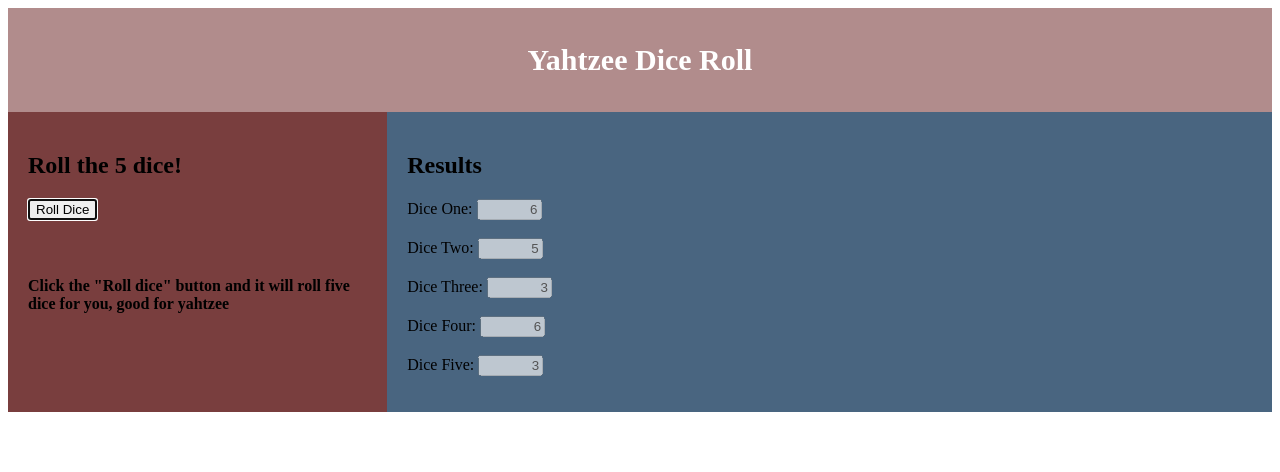
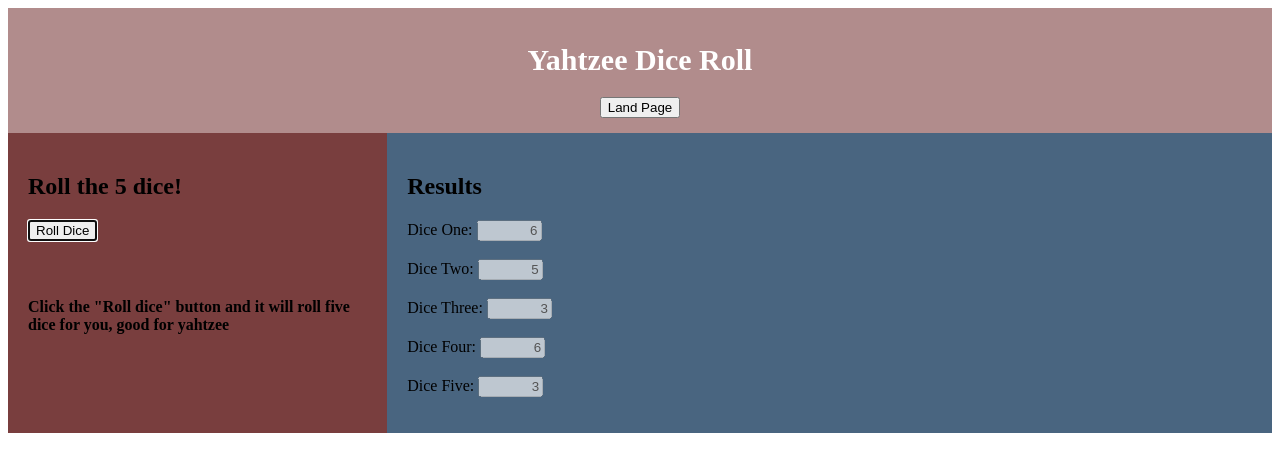
Before and after one commit to Omarch21/OmarDice, a plain HTML site: page index.html in a window 1280 px wide. Drawn offline with Linux system fonts and the light colour scheme.

Commit message:
Update index.html

```diff
--- a/index.html
+++ b/index.html
@@ -3,7 +3,7 @@
 <!--
     Author:  Omar Chavez
     Class:   Software Engineering
-    Description: Rolls 5 dice for yahtzee, lab 2
+    Description: Rolls 5 dice for yahtzee, has onload and autofocus, lab 2
 -->
     <head>
         <meta charset="UTF-8">
@@ -16,8 +16,12 @@
         </style>
     </head>
     <body onload="RollDiceOne()">
+
     <header>
         <h1> Yahtzee Dice Roll </h1>
+        <form action="https://white-grass-063a6a210.1.azurestaticapps.net/">
+            <input type="submit" value="Land Page" >
+            </form>
     </header>
 
     <nav>
```
